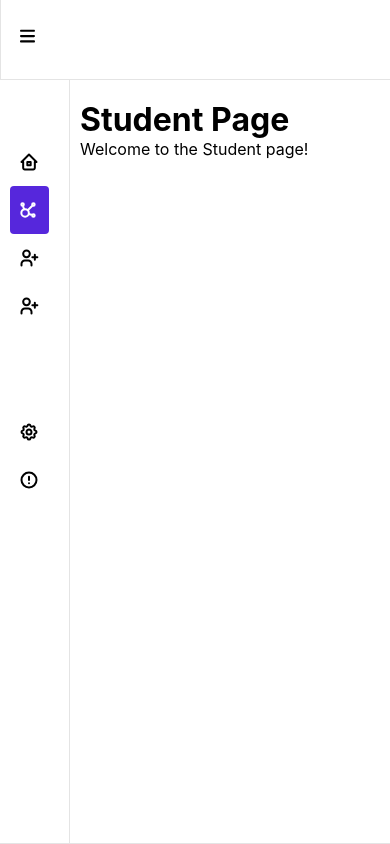
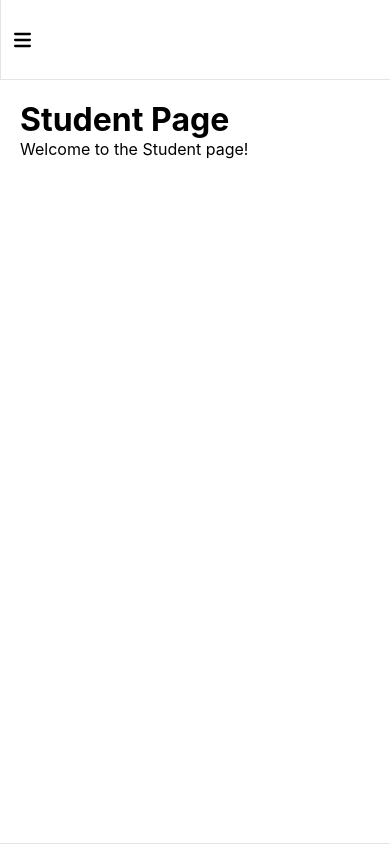
Before and after one commit to jdu211171/portfolio-all, a React (Vite) app in the folder portfolio-client/: page /student in a window 390 px wide. Built offline with nearby package versions, Linux system fonts and the light colour scheme; sample sign-in values are in the browser's storage.

Commit message:
fixed Layout navbar menu resonsiveness

```diff
--- a/portfolio-client/src/components/layout/Layout.jsx
+++ b/portfolio-client/src/components/layout/Layout.jsx
@@ -1,4 +1,4 @@
-import React from "react";
+import React, { useState, useEffect } from "react";
 import { Outlet, NavLink } from "react-router-dom";
 
 //icons
@@ -12,8 +12,28 @@ import { ReactComponent as HelpIcon } from "../../assets/icons/help.svg";
 import style from "./layout.module.css";
 
 const Layout = () => {
+  const [isMenuOpen, setIsMenuOpen] = useState(false);
+  const handleResize = () => {
+    setIsMenuOpen(window.innerWidth > 768);
+  };
+
+  useEffect(() => {
+    window.addEventListener("resize", handleResize);
+
+    // Initial check
+    handleResize();
+
+    return () => {
+      window.removeEventListener("resize", handleResize);
+    };
+  }, []);
+
+  const handleNavButtonClick = () => {
+    setIsMenuOpen((prevState) => !prevState);
+  };
+
   return (
-    <div className={style.menuOpen}>
+    <div className={isMenuOpen ? style.menuOpen : style.menuClose}>
       <div className={style.topBar}>
         <div className={style.left}>
           <div className={style.logo}>
@@ -22,7 +42,7 @@ const Layout = () => {
           </div>
         </div>
         <div className={style.right}>
-          <div className={style.navButton}>
+          <div className={style.navButton} onClick={handleNavButtonClick}>
             <NavButtonIcon />
           </div>
         </div>
@@ -35,7 +55,7 @@ const Layout = () => {
               <li>
                 <NavLink
                   to="/"
-                  className={({ isActive }) => isActive ? style.active : ""}
+                  className={({ isActive }) => (isActive ? style.active : "")}
                 >
                   <HomeIcon />
                   <div>Home</div>
@@ -44,7 +64,7 @@ const Layout = () => {
               <li>
                 <NavLink
                   to="/student"
-                  className={({ isActive }) => isActive ? style.active : ""}
+                  className={({ isActive }) => (isActive ? style.active : "")}
                 >
                   <StudentIcon />
                   <div>学生検索</div>
@@ -53,7 +73,7 @@ const Layout = () => {
               <li>
                 <NavLink
                   to="/staff"
-                  className={({ isActive }) => isActive ? style.active : ""}
+                  className={({ isActive }) => (isActive ? style.active : "")}
                 >
                   <UserPlusIcon />
                   <div>職員</div>
@@ -62,7 +82,7 @@ const Layout = () => {
               <li>
                 <NavLink
                   to="/recruiter"
-                  className={({ isActive }) => isActive ? style.active : ""}
+                  className={({ isActive }) => (isActive ? style.active : "")}
                 >
                   <UserPlusIcon />
                   <div>リクレーター</div>
@@ -75,7 +95,7 @@ const Layout = () => {
               <li>
                 <NavLink
                   to="/settings"
-                  className={({ isActive }) => isActive ? style.active : ""}
+                  className={({ isActive }) => (isActive ? style.active : "")}
                 >
                   <SettingsIcon />
                   <div>設定</div>
@@ -84,7 +104,7 @@ const Layout = () => {
               <li>
                 <NavLink
                   to="/help"
-                  className={({ isActive }) => isActive ? style.active : ""}
+                  className={({ isActive }) => (isActive ? style.active : "")}
                 >
                   <HelpIcon />
                   <div>ヘルプ</div>
@@ -94,7 +114,8 @@ const Layout = () => {
           </nav>
         </header>
         <main className={style.right} id={style.main}>
-          <Outlet /> {/* This is where the routed components will be rendered */}
+          <Outlet />{" "}
+          {/* This is where the routed components will be rendered */}
         </main>
       </div>
     </div>
--- a/portfolio-client/src/components/layout/layout.module.css
+++ b/portfolio-client/src/components/layout/layout.module.css
@@ -9,16 +9,28 @@
 }
 
 .left {
-  flex: 20%;
-  max-width: 300px;
   border-bottom: 1px solid #99999944;
   border-right: 1px solid #99999944;
   height: inherit;
+  transition: margin-left 0.3s ease-in;
 }
 
 .right {
-  flex: 80%;
   border-bottom: 1px solid #99999944;
+  width: 100%;
+  transition: all 0.3s ease-in;
+}
+
+.menuClose .left nav {
+  margin-left: -250px;
+}
+.menuClose .right {
+  flex: 100%;
+}
+
+#main {
+  /* margin-left: 250px; */
+  padding: 20px;
 }
 
 .logo {
@@ -40,13 +52,15 @@
   position: relative;
   top: 50%;
   left: 10px;
-  padding-left: 10px;
+  padding: 0 4px;
   transform: translateY(-50%);
   width: 25px;
   height: 25px;
   user-select: none;
   cursor: pointer;
   box-sizing: border-box;
+  display: flex;
+  justify-content: center;
 }
 
 .navButton:active {
@@ -56,13 +70,13 @@
 .left nav {
   width: 100%;
   min-width: 250px;
+  transition: margin-left 0.3s ease-in;
 }
 
 .left nav ul {
   margin-top: 20px;
   padding: 20px;
   list-style-type: none;
-  transition: all 0.2s ease-in;
 }
 
 
@@ -110,50 +124,20 @@ footer {
 }
 
 @media only screen and (max-width: 768px) {
-  .menuOpen .navGroup {
-    display: none;
-  }
   .left {
     position: fixed;
     z-index: 1000;
+    margin-left: -250px;
     background-color: white;
   }
 
-  .menuOpen .left nav {
-    min-width: 0;
+  .menuOpen .left {
+    margin-left: 0px;
   }
-
-  .menuOpen .left nav ul {
-    margin-top: 38px;
-    padding-left: 10px;
-    list-style-type: none;
-  }
-
-  .menuOpen .left nav ul li a {
-    padding-left: 10px;
-    padding-right: 10px;
-  }
-
-  .menuOpen .left nav ul li a div{
-    display: none;
-  }
-
   .menuOpen .right {
     flex: 100%;
   }
-
-  .logo {
+  /* .logo {
     display: none;
-  }
-
-  #main {
-    /* margin-left: 250px; */
-    padding: 20px;
-  }
-
-  .menuOpen #main {
-    margin-left: 60px;
-    padding: 20px;
-  }
-
+  } */
 }
```
